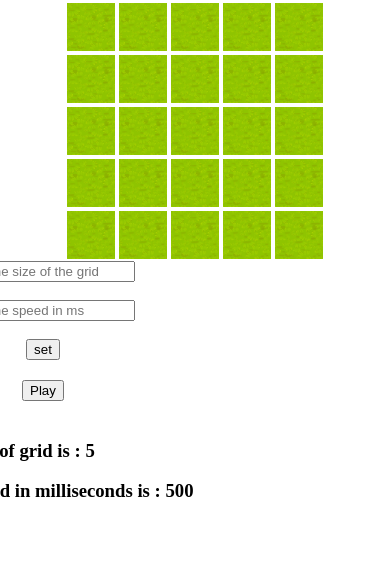
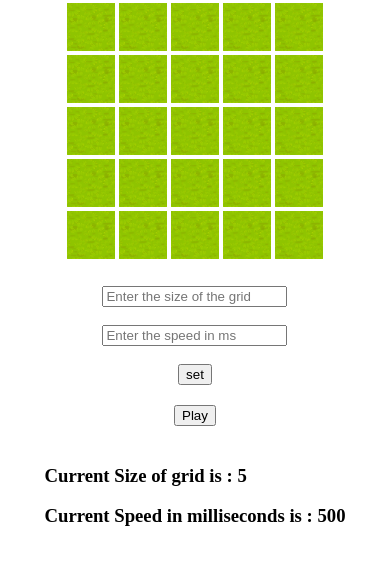
Before and after one commit to Nmndwdi/focusRise, a plain HTML site: page index.html in a window 390 px wide. Shown: the part 79-644 px from the top of the page. Drawn offline with Linux system fonts and the light colour scheme.

Commit message:
adding media query

```diff
--- a/index.css
+++ b/index.css
@@ -17,7 +17,22 @@
 
 #main-block{
     display: flex;
+    flex-direction: row;
     justify-content:center;
-    flex-wrap:wrap-reverse;
-    /* background-color: red; */
 }
+
+@media only screen and (max-width: 1000px) {
+    #main-block {
+        flex-direction: column;
+        align-items: center;
+    }
+    #left-block {
+        margin-top: 25px;
+        margin-left: 0rem;
+        order: 2;
+    }
+
+    #root {
+        order: 1;
+    }
+}
```
